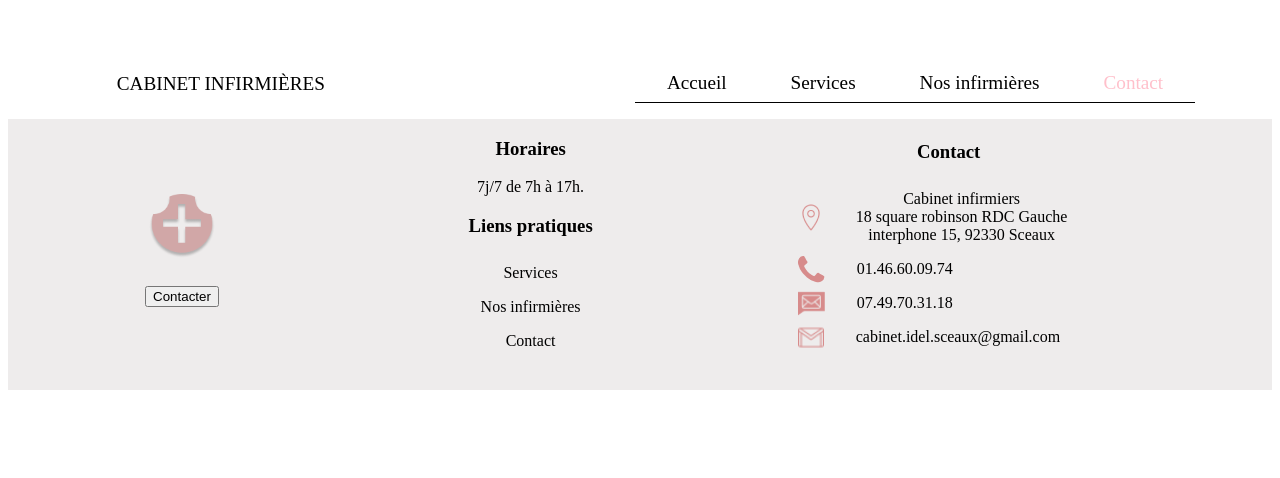
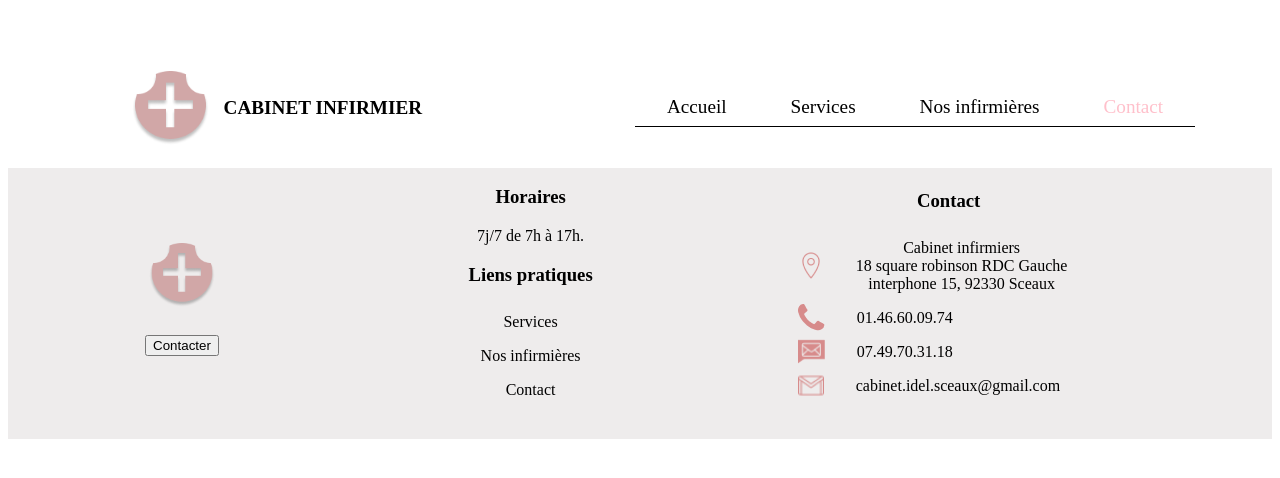
Before and after one commit to Cabinet-Infirmier/cabinet-infirmier-sceaux, a React (Vite) app: page /contact in a window 1280 px wide. Shown: the top 478 px of the page. Built offline with nearby package versions, Linux system fonts and the light colour scheme.

Commit message:
add logo

```diff
--- a/src/components/logo/Logo.jsx
+++ b/src/components/logo/Logo.jsx
@@ -1,10 +1,14 @@
 import { Link } from "react-router-dom";
 import styles from "./Logo.module.css";
+import logo from "../../assets/icons/logo-infirmiere.png";
 
 function Logo() {
   return (
     <Link to="/">
-      <div className={styles.logo}>Cabinet Infirmières</div>
+      <div className={styles.logo}>
+        <img src={logo} alt="logo cabinet" />
+        <div className={styles.logo}>Cabinet Infirmier</div>
+      </div>
     </Link>
   );
 }
--- a/src/components/logo/Logo.module.css
+++ b/src/components/logo/Logo.module.css
@@ -1,4 +1,11 @@
 .logo {
   text-transform: uppercase;
+  display: flex;
+  font-weight: bold;
+  align-items: center;
+}
 
+.logo img {
+  width: 4em;
+  margin: 15px;
 }
```
